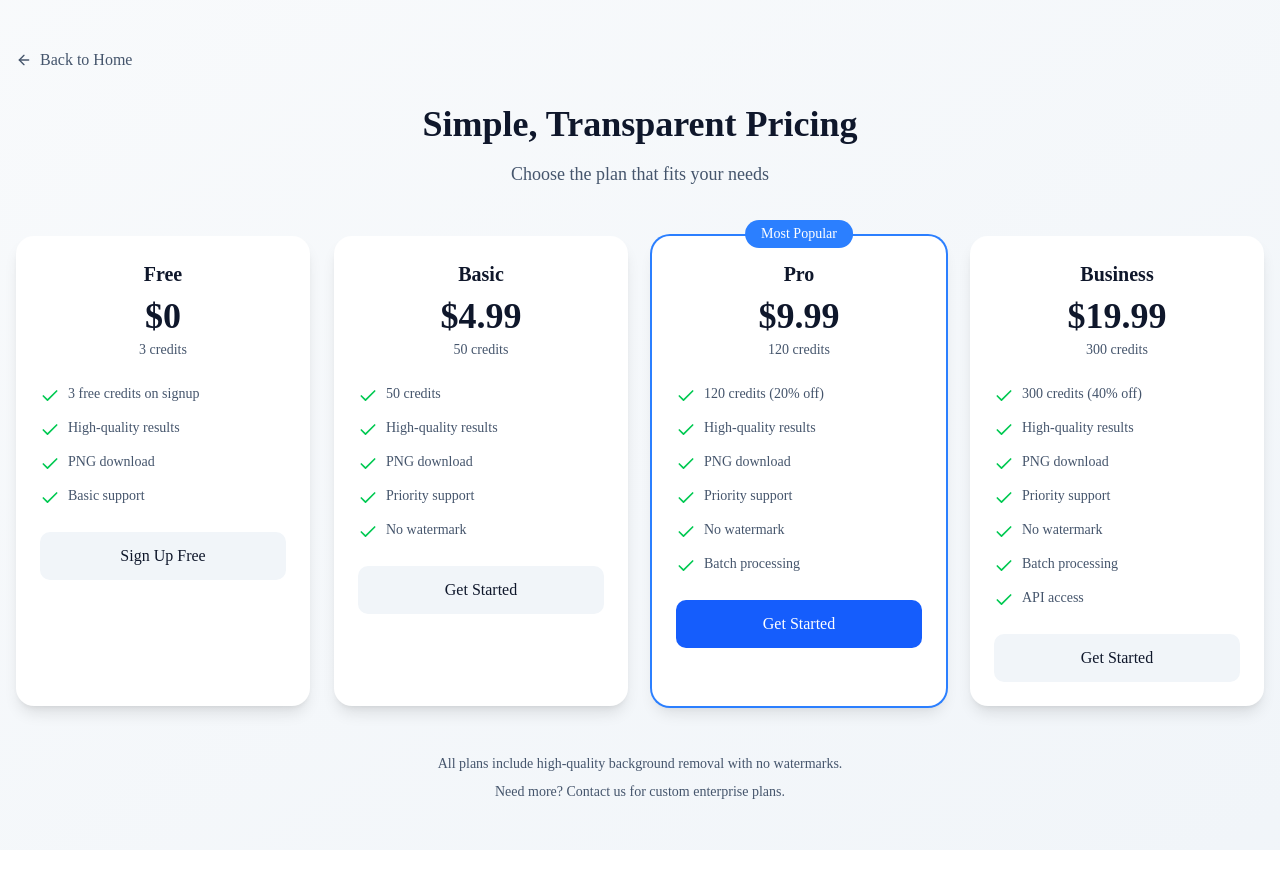
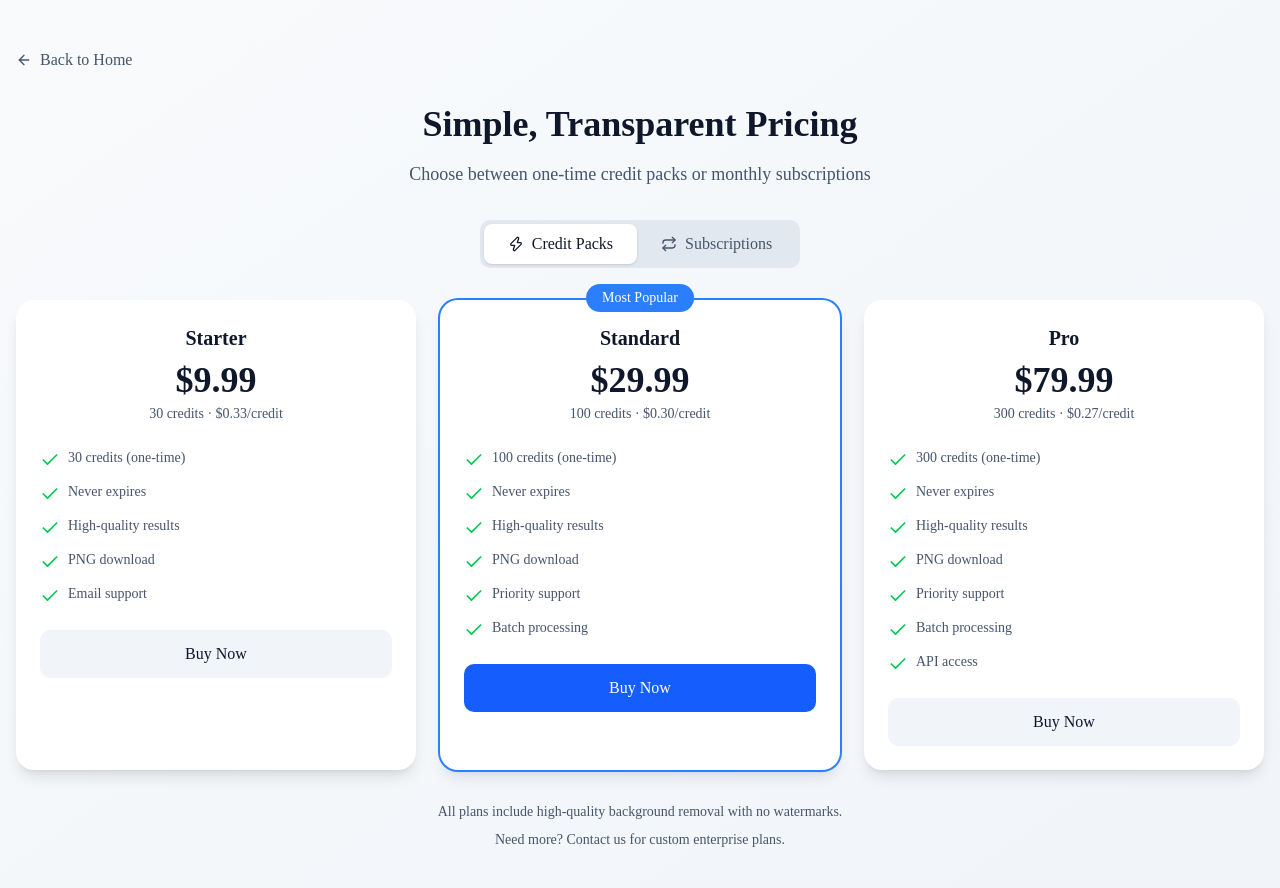
Before and after one commit to WALLYULYSSES/image-background-remover, a Next.js app: page /pricing in a window 1280 px wide. Shown: the top 888 px of the page. Before the commit the page ends 850 px from the top, so only its background shows below. Built offline with nearby package versions, Linux system fonts and the light colour scheme.

Commit message:
Update pricing page with credit packs and subscriptions

```diff
--- a/app/pricing/page.tsx
+++ b/app/pricing/page.tsx
@@ -1,100 +1,104 @@
 'use client';
 
+import { useState } from 'react';
 import { useRouter } from 'next/navigation';
-import { Check, ArrowLeft } from 'lucide-react';
+import { Check, ArrowLeft, Zap, Repeat } from 'lucide-react';
 
-const plans = [
+const creditPacks = [
   {
-    name: 'Free',
-    price: '$0',
-    credits: '3',
-    features: [
-      '3 free credits on signup',
-      'High-quality results',
-      'PNG download',
-      'Basic support'
-    ],
-    cta: 'Sign Up Free',
+    name: 'Starter',
+    price: '$9.99',
+    credits: '30',
+    perCredit: '$0.33',
+    features: ['30 credits (one-time)', 'Never expires', 'High-quality results', 'PNG download', 'Email support'],
+    cta: 'Buy Now',
     popular: false
   },
   {
+    name: 'Standard',
+    price: '$29.99',
+    credits: '100',
+    perCredit: '$0.30',
+    features: ['100 credits (one-time)', 'Never expires', 'High-quality results', 'PNG download', 'Priority support', 'Batch processing'],
+    cta: 'Buy Now',
+    popular: true
+  },
+  {
+    name: 'Pro',
+    price: '$79.99',
+    credits: '300',
+    perCredit: '$0.27',
+    features: ['300 credits (one-time)', 'Never expires', 'High-quality results', 'PNG download', 'Priority support', 'Batch processing', 'API access'],
+    cta: 'Buy Now',
+    popular: false
+  }
+];
+
+const subscriptions = [
+  {
     name: 'Basic',
-    price: '$4.99',
-    credits: '50',
-    features: [
-      '50 credits',
-      'High-quality results',
-      'PNG download',
-      'Priority support',
-      'No watermark'
-    ],
-    cta: 'Get Started',
+    price: '$19.99',
+    period: '/month',
+    credits: '60',
+    perCredit: '$0.33',
+    features: ['60 credits per month', 'Auto-renewal', 'High-quality results', 'PNG download', 'Priority support', 'Cancel anytime'],
+    cta: 'Subscribe',
     popular: false
   },
   {
     name: 'Pro',
-    price: '$9.99',
-    credits: '120',
-    features: [
-      '120 credits (20% off)',
-      'High-quality results',
-      'PNG download',
-      'Priority support',
-      'No watermark',
-      'Batch processing'
-    ],
-    cta: 'Get Started',
+    price: '$49.99',
+    period: '/month',
+    credits: '180',
+    perCredit: '$0.28',
+    features: ['180 credits per month', 'Auto-renewal', 'High-quality results', 'PNG download', 'Priority support', 'Batch processing', 'Cancel anytime'],
+    cta: 'Subscribe',
     popular: true
   },
   {
     name: 'Business',
-    price: '$19.99',
-    credits: '300',
-    features: [
-      '300 credits (40% off)',
-      'High-quality results',
-      'PNG download',
-      'Priority support',
-      'No watermark',
-      'Batch processing',
-      'API access'
-    ],
-    cta: 'Get Started',
+    price: '$99.99',
+    period: '/month',
+    credits: '400',
+    perCredit: '$0.25',
+    features: ['400 credits per month', 'Auto-renewal', 'High-quality results', 'PNG download', 'Priority support', 'Batch processing', 'API access', 'Cancel anytime'],
+    cta: 'Subscribe',
     popular: false
   }
 ];
 
 export default function PricingPage() {
+  const [planType, setPlanType] = useState<'credits' | 'subscription'>('credits');
   const router = useRouter();
+  const currentPlans = planType === 'credits' ? creditPacks : subscriptions;
 
   return (
     <div className="min-h-screen bg-gradient-to-br from-slate-50 to-slate-100 dark:from-slate-950 dark:to-slate-900 py-12 px-4">
       <div className="max-w-7xl mx-auto">
-        <button
-          onClick={() => router.push('/')}
-          className="flex items-center gap-2 text-slate-600 dark:text-slate-400 hover:text-slate-900 dark:hover:text-slate-100 mb-8"
-        >
+        <button onClick={() => router.push('/')} className="flex items-center gap-2 text-slate-600 dark:text-slate-400 hover:text-slate-900 dark:hover:text-slate-100 mb-8">
           <ArrowLeft className="w-4 h-4" />
           Back to Home
         </button>
 
-        <div className="text-center mb-12">
-          <h1 className="text-4xl font-bold text-slate-900 dark:text-slate-100 mb-4">
-            Simple, Transparent Pricing
-          </h1>
-          <p className="text-lg text-slate-600 dark:text-slate-400">
-            Choose the plan that fits your needs
-          </p>
+        <div className="text-center mb-8">
+          <h1 className="text-4xl font-bold text-slate-900 dark:text-slate-100 mb-4">Simple, Transparent Pricing</h1>
+          <p className="text-lg text-slate-600 dark:text-slate-400 mb-8">Choose between one-time credit packs or monthly subscriptions</p>
+
+          <div className="inline-flex bg-slate-200 dark:bg-slate-800 rounded-lg p-1">
+            <button onClick={() => setPlanType('credits')} className={`flex items-center gap-2 px-6 py-2 rounded-md font-medium transition-colors ${planType === 'credits' ? 'bg-white dark:bg-slate-700 text-slate-900 dark:text-slate-100 shadow' : 'text-slate-600 dark:text-slate-400'}`}>
+              <Zap className="w-4 h-4" />
+              Credit Packs
+            </button>
+            <button onClick={() => setPlanType('subscription')} className={`flex items-center gap-2 px-6 py-2 rounded-md font-medium transition-colors ${planType === 'subscription' ? 'bg-white dark:bg-slate-700 text-slate-900 dark:text-slate-100 shadow' : 'text-slate-600 dark:text-slate-400'}`}>
+              <Repeat className="w-4 h-4" />
+              Subscriptions
+            </button>
+          </div>
         </div>
 
-        <div className="grid md:grid-cols-2 lg:grid-cols-4 gap-6">
-          {plans.map((plan) => (
-            <div
-              key={plan.name}
-              className={`relative bg-white dark:bg-slate-800 rounded-2xl shadow-lg p-6 ${
-                plan.popular ? 'ring-2 ring-blue-500' : ''
-              }`}
-            >
+        <div className="grid md:grid-cols-3 gap-6 mb-8">
+          {currentPlans.map((plan) => (
+            <div key={plan.name} className={`relative bg-white dark:bg-slate-800 rounded-2xl shadow-lg p-6 ${plan.popular ? 'ring-2 ring-blue-500' : ''}`}>
               {plan.popular && (
                 <div className="absolute -top-4 left-1/2 -translate-x-1/2 bg-blue-500 text-white px-4 py-1 rounded-full text-sm font-medium">
                   Most Popular
@@ -102,43 +106,31 @@ export default function PricingPage() {
               )}
 
               <div className="text-center mb-6">
-                <h3 className="text-xl font-bold text-slate-900 dark:text-slate-100 mb-2">
-                  {plan.name}
-                </h3>
+                <h3 className="text-xl font-bold text-slate-900 dark:text-slate-100 mb-2">{plan.name}</h3>
                 <div className="text-4xl font-bold text-slate-900 dark:text-slate-100 mb-1">
                   {plan.price}
+                  {'period' in plan && <span className="text-lg text-slate-600 dark:text-slate-400">{plan.period}</span>}
                 </div>
-                <div className="text-sm text-slate-600 dark:text-slate-400">
-                  {plan.credits} credits
-                </div>
+                <div className="text-sm text-slate-600 dark:text-slate-400">{plan.credits} credits · {plan.perCredit}/credit</div>
               </div>
 
               <ul className="space-y-3 mb-6">
                 {plan.features.map((feature, i) => (
                   <li key={i} className="flex items-start gap-2">
                     <Check className="w-5 h-5 text-green-500 flex-shrink-0 mt-0.5" />
-                    <span className="text-sm text-slate-600 dark:text-slate-400">
-                      {feature}
-                    </span>
+                    <span className="text-sm text-slate-600 dark:text-slate-400">{feature}</span>
                   </li>
                 ))}
               </ul>
 
-              <button
-                onClick={() => router.push('/')}
-                className={`w-full py-3 rounded-lg font-medium transition-colors ${
-                  plan.popular
-                    ? 'bg-blue-600 text-white hover:bg-blue-700'
-                    : 'bg-slate-100 dark:bg-slate-700 text-slate-900 dark:text-slate-100 hover:bg-slate-200 dark:hover:bg-slate-600'
-                }`}
-              >
+              <button onClick={() => router.push('/')} className={`w-full py-3 rounded-lg font-medium transition-colors ${plan.popular ? 'bg-blue-600 text-white hover:bg-blue-700' : 'bg-slate-100 dark:bg-slate-700 text-slate-900 dark:text-slate-100 hover:bg-slate-200 dark:hover:bg-slate-600'}`}>
                 {plan.cta}
               </button>
             </div>
           ))}
         </div>
 
-        <div className="mt-12 text-center text-sm text-slate-600 dark:text-slate-400">
+        <div className="text-center text-sm text-slate-600 dark:text-slate-400">
           <p>All plans include high-quality background removal with no watermarks.</p>
           <p className="mt-2">Need more? Contact us for custom enterprise plans.</p>
         </div>
```
